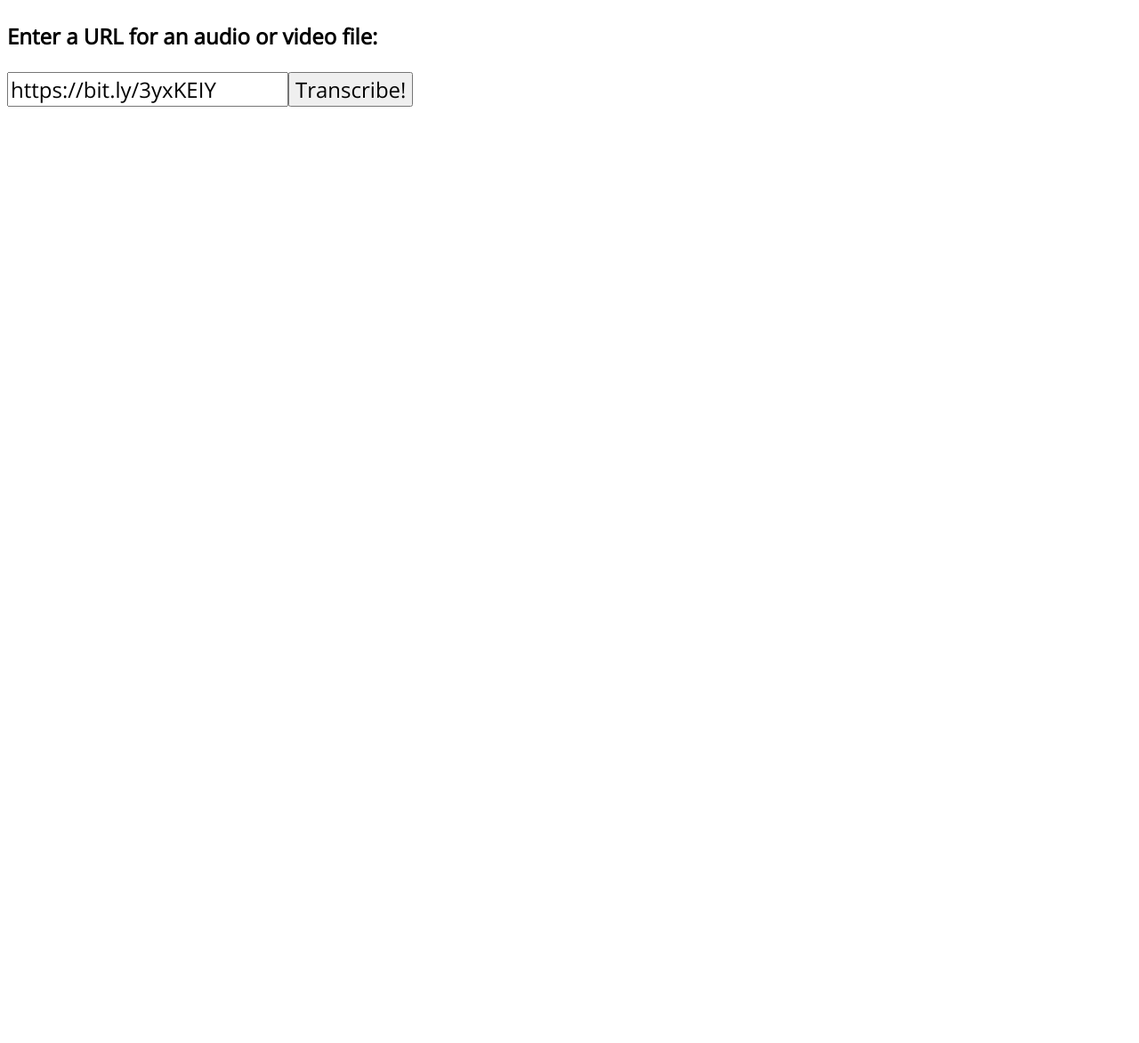
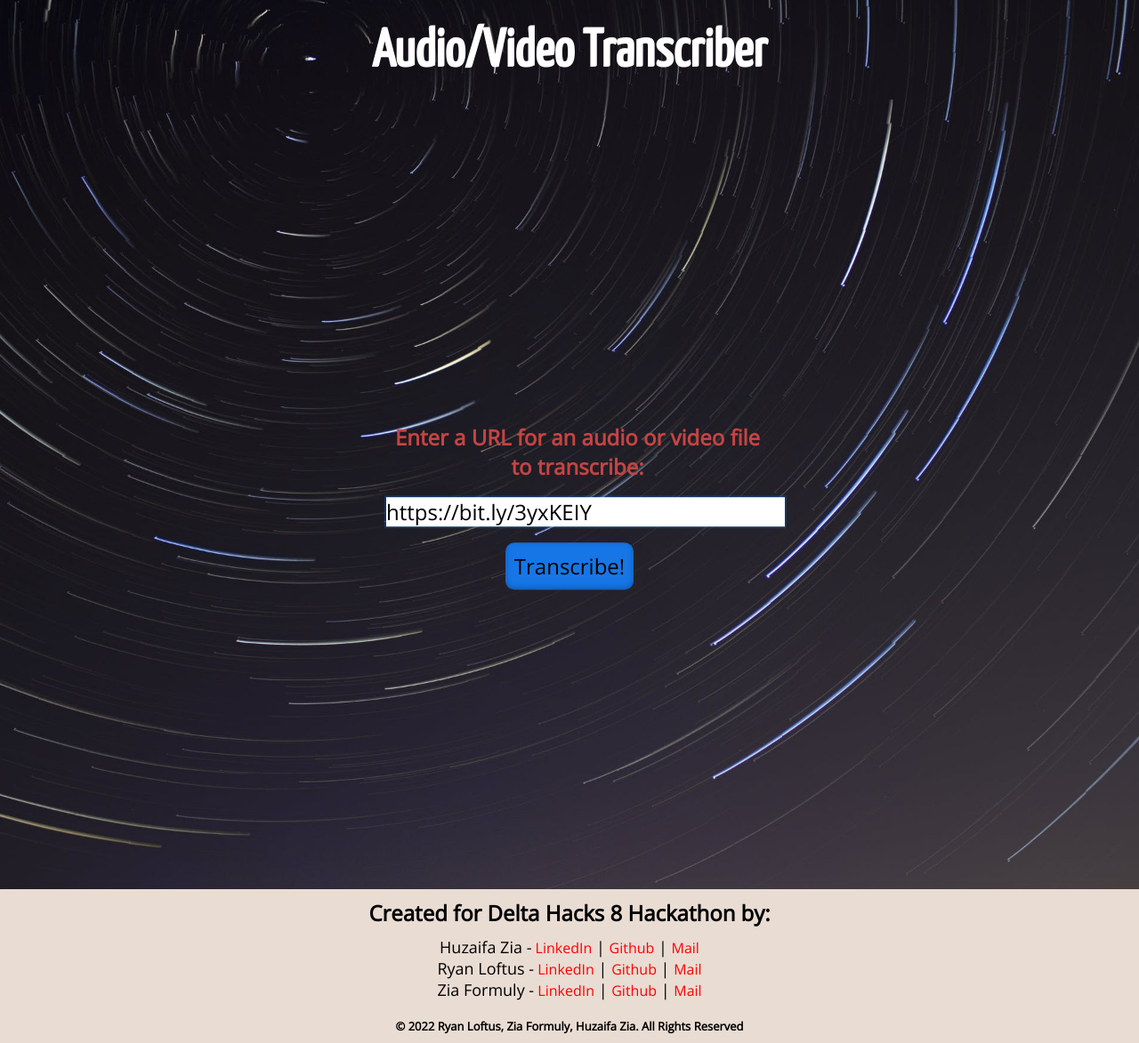
Before and after one commit to huzaifazia17/DH8Transcriber, a website with bundled scripts: page index.html in a window 1280 px wide. Shown: the whole page at 89% size. Before the commit the page ends 800 px from the top, so only its background shows below. Built offline with nearby package versions, Linux system fonts and the light colour scheme; a web font is replaced by a local one.

Commit message:
finsihed styling

```diff
--- a/bundle.js
+++ b/bundle.js
@@ -185,11 +185,10 @@ process.chdir = function (dir) {
 process.umask = function() { return 0; };
 
 },{}],2:[function(require,module,exports){
-//const fs = require('file-system');
 const transcriber = require('./transcriber');
 
 document.getElementById('start').onclick = () => {
-    transcriber.getTranscript();
+    transcriber.transcribe(document.getElementById('path').value);
 };
 },{"./transcriber":33}],3:[function(require,module,exports){
 function convert() {
@@ -2084,84 +2083,70 @@ module.exports = {
 };
 
 },{"./helpers/bind":21}],33:[function(require,module,exports){
-// const assemblyURI = 'https://api.assemblyai.com/v2/transcript';
-
-// const assemblyConfig = {
-//     method: 'POST',
-//     headers: {
-//         authorization: '27b09bc6bf66424ea49dedaaf314b4ea',
-//         'content-type': 'application/json',
-//     },
-//     data: {},
-// };
 const axios = require('axios');
 const converter = require('./format-converter');
 
-let interval;
-
 const assembly = axios.create({
-    baseURL: "https://api.assemblyai.com/v2",
+    baseURL: 'https://api.assemblyai.com/v2',
     headers: {
-        authorization: "27b09bc6bf66424ea49dedaaf314b4ea",
-        "content-type": "application/json",
+        authorization: '27b09bc6bf66424ea49dedaaf314b4ea',
+        'content-type': 'application/json',
     },
 });
 
-function transcribe(res) {
-    document.getElementById('text').innerHTML = res.data.text;
-}
-
-function waitForTranscript(id) {
+function divideContent(data) {
+    let paragraphs;
+    let chapters = data.chapters;
+
+    assembly
+    .get(`/transcript/${data.id}/paragraphs`)
+    .then((res) => paragraphs = res.data.paragraphs)
+    .catch((err) => console.error(err));
+
+    return { pars: paragraphs, chaps: chapters };
+}
+
+function getTranscript(id) {
+    return new Promise((resolve, reject) => {
+        let interval = setInterval(() => {
             assembly.get(`/transcript/${id}`)
             .then((res) => {
                 const status = res.data.status;
-        console.log(`result status: ${status}`);
+                console.log(`transcript status: ${status}`);
                 if (status === 'completed') {
-            transcribe(res);
                     clearInterval(interval);
+                    resolve(res.data);
                 } else if (status === 'error') {
-            console.log(res);
                     clearInterval(interval);
+                    reject(res);
                 } else {
-            console.log('awaiting results...');
+                    console.log('awaiting transcript...');
                 }
             })
             .catch((err) => {
-        console.log(err);
                 clearInterval(interval);
-    });
-}
-
-module.exports.getTranscript = function() {
-    //const file = document.getElementById('file-path');
-
-    // fs.readFile(file, (err, data) => {
-    //     if (err) return console.error(err);
-    //     else assemblyConfig.data.audio_url = data;
-    // });
-
+                reject(err);
+            });
+        }, 1000);
+    });
+}
+
+module.exports.transcribe = function(url) {
     assembly
-    .post("/transcript", {
-        audio_url: document.getElementById('path').value,
+    .post('/transcript', {
+        audio_url: url,
+        auto_chapters: true,
     })
     .then((res) => {
         console.log(res);
         console.log(res.data.id);
-        interval = setInterval(() => waitForTranscript(res.data.id), 1000);
+        getTranscript(res.data.id)
+        .then((res) => {
+            const { pars, chaps } = divideContent(res);
+            converter.convert(pars, chaps);
         })
         .catch((err) => console.error(err));
-
-    // try {
-    //     const response = await fetch(assemblyURI, assemblyConfig);
-    //     if (response.ok) {
-    //         const jsonResponse = await response.json();
-    //         console.log(jsonResponse);
-    //     } else {
-    //         alert('Request failed.');
-    //         console.log(response);
-    //     }
-    // } catch (err) {
-    //     console.log(err);
-    // }
+    })
+    .catch((err) => console.error(err));
 }
 },{"./format-converter":3,"axios":4}]},{},[2]);
--- a/index.html
+++ b/index.html
@@ -1,17 +1,45 @@
 <!DOCTYPE html>
 <html lang="en">
+
 <head>
     <title>Transcriber</title>
     <meta name="description" content="A tool for converting video/audio lectures/meetings into
         a clean, organized medium.">
     <link href="https://fonts.googleapis.com/css2?family=Open+Sans&display=swap" rel="stylesheet">
+    <link
+        href="https://fonts.googleapis.com/css2?family=Abhaya+Libre&family=Bebas+Neue&family=Estonia&family=Yanone+Kaffeesatz&display=swap"
+        rel="stylesheet">
+    <link rel="stylesheet" href="https://cdnjs.cloudflare.com/ajax/libs/animate.css/4.1.1/animate.min.css" />
     <link href="./style.css" rel="stylesheet">
 </head>
+
 <body>
-        <h3>Enter a URL for an audio or video file:</h3>
-        <input id="path" type="text" name="path" value="https://bit.ly/3yxKEIY"
-        ><button id="start" type="button">Transcribe!</button>
+
+    <div class="main-section ">
+        <div class="nav animate__animated animate__bounce">
+            <h1 class="title">Audio/Video Transcriber</h1><br>
+        </div>
+        <div class="main-section-transcription">
+            <h3>Enter a URL for an audio or video file to transcribe:</h3>
+            <input id="path" type="text" name="path" value="https://bit.ly/3yxKEIY"><br>
+            <button id="start" type="button">Transcribe!</button>
             <p id="text"></p>
+        </div>
+    </div>
+    <div class="footer">
+        <h2>Created for Delta Hacks 8 Hackathon by:</h2>
+        <ul>
+            <li>Huzaifa Zia -<a href="https://www.linkedin.com/in/huzaifa-zia-86673b206/" target="_blank"> LinkedIn</a>
+                | <a href="https://github.com/huzaifazia17" target="_blank"> Github</a> | <a
+                    href="mailto:ziahuzaifa123@gmail.com"> Mail</a></li>
+            <li>Ryan Loftus -<a href="" target="_blank"> LinkedIn</a> | <a href="" target="_blank"> Github</a> | <a
+                    href=""> Mail</a></li>
+            <li>Zia Formuly -<a href="" target="_blank"> LinkedIn</a> | <a href="" target="_blank"> Github</a> | <a
+                    href=""> Mail</a></li>
+        </ul>
+        <h3 class="copy">© 2022 Ryan Loftus, Zia Formuly, Huzaifa Zia. All Rights Reserved</h3>
+    </div>
     <script src="./bundle.js"></script>
 </body>
+
 </html>
--- a/style.css
+++ b/style.css
@@ -1,4 +1,83 @@
 * {
     font-size: 24px;
     font-family: 'Open Sans', 'san-serif';
+    padding:0px;
+    border:0px;
+    margin:0px;
 }
+.title{
+    padding-top: 20px;
+    font-size: 60px;
+    font-family: 'Yanone Kaffeesatz', sans-serif;
+}
+.nav{
+    width:100%;
+    height:50px;
+
+    color:white;
+    padding-top:10px;
+    padding-bottom: 10px;
+    border:0px;
+    margin:0px;
+    text-align: center;
+}
+.main-section{
+    width: 100%;
+    height:1000px;
+    background:  url('./background.jpg') center center/cover no-repeat;
+}
+.main-section-transcription{
+    width: 35%;
+    height: auto;
+    margin: 0 auto;
+    padding: 10px;
+    position: relative;
+    transform:translateY(190%) ;
+    text-align: center;
+}
+.main-section-transcription input{
+    box-shadow: rgba(3, 102, 214, 0.3) 0px 0px 0px 2px;
+    width:100%;
+    margin: 0px 0px 18px 18px;
+}
+.main-section-transcription h3{
+    margin: 0px 0px 18px 18px;
+    color: rgb(199, 67, 67);
+}
+.main-section-transcription button{
+    border-radius: 10px;
+    color: black;
+    background-color: #1776e6;
+    padding: 10px;
+    cursor: pointer;
+    box-shadow: rgba(50, 50, 93, 0.25) 0px 50px 100px -20px, rgba(0, 0, 0, 0.3) 0px 30px 60px -30px, rgba(10, 37, 64, 0.35) 0px -2px 6px 0px inset;
+}
+.main-section-transcription button:hover{
+    border-radius: 10px;
+    color: #1776e6;
+    background-color: white;
+    padding: 10px;
+    cursor: pointer;
+    box-shadow: rgba(50, 50, 93, 0.25) 0px 50px 100px -20px, rgba(0, 0, 0, 0.3) 0px 30px 60px -30px, rgba(10, 37, 64, 0.35) 0px -2px 6px 0px inset;
+}
+.footer {
+    background-color: #E9DCD3;
+    text-align: center;
+    padding-top: 10px;
+    padding-bottom: 10px;
+}
+.footer ul{
+    padding-top: 10px;
+}
+.footer ul li{
+    font-size: large;
+}
+.footer ul li a{
+    font-size: medium;
+    text-decoration: none;
+    color: red;
+}
+.copy{
+    padding-top: 20px;
+    font-size: small;
+}
```
Also changed, not shown: background.jpg (added). Lines whose indentation alone changed are shown as unchanged.
